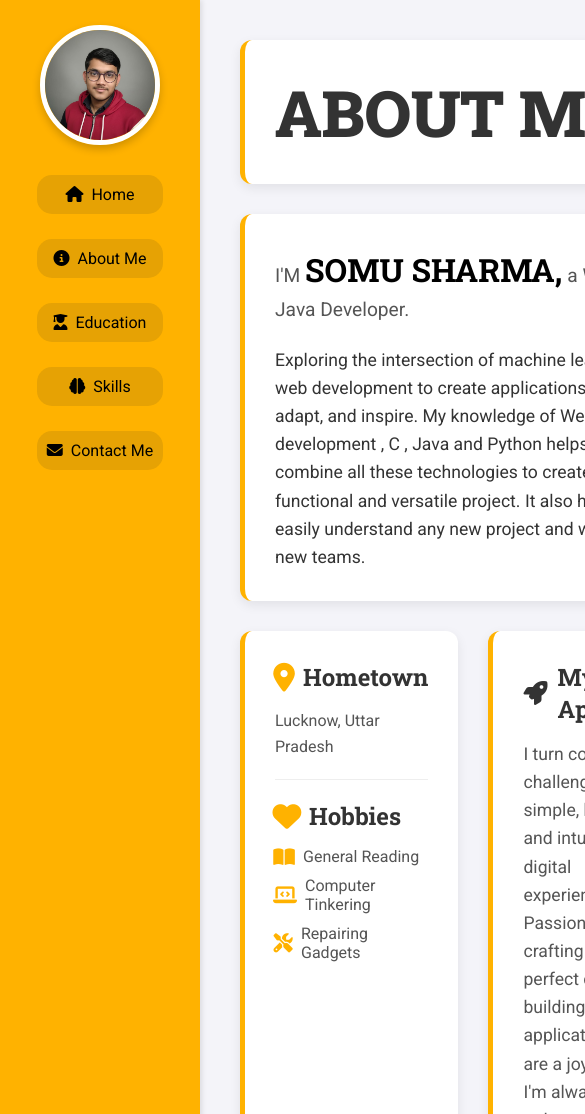
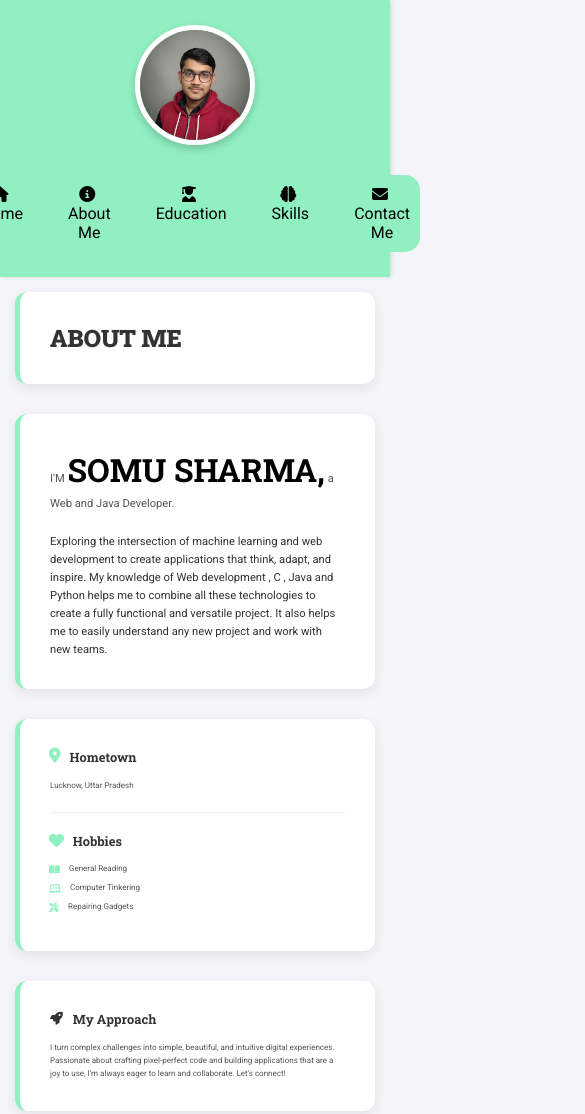
Before and after one commit to Somu9450/Task1, a plain HTML site: page About Me/About me.html in a window 390 px wide. Shown: the top 1114 px of the page, 585 px wide, since content can reach past the window. Drawn offline with Linux system fonts and the light colour scheme.

Commit message:
new push

```diff
--- a/About Me/About Me.css
+++ b/About Me/About Me.css
@@ -18,7 +18,7 @@
     /* Navigation Pane */
     .navigation {
         flex: 0 0 200px;
-        background-color: #ffb200;
+        background-color: #91f0c2;
         padding: 25px 10px;
         display: flex;
         flex-direction: column;
@@ -57,7 +57,7 @@
     .navigation li {
         text-align: center;
         padding: 10px;
-        background: #e6a204;
+        background: #91f0c2;
         border-radius: 15px;
         cursor: pointer;
         transition: transform 0.2s, box-shadow 0.2s, background-color 0.2s;
@@ -85,7 +85,7 @@
       padding: 30px;
       border-radius: 12px;
       box-shadow: 0 4px 12px rgba(0,0,0,0.08);
-      border-left: 5px solid #ffb200;
+      border-left: 5px solid #91f0c2;
     }
     .basic-info{
       background-color: #fff;
@@ -95,7 +95,7 @@
       padding:30px;
       border-radius: 12px;
       box-shadow: 0 4px 12px rgba(0,0,0,0.08);
-      border-left: 5px solid #ffb200;
+      border-left: 5px solid #91f0c2;
     }
     .main-para{
         margin-bottom:20px;
@@ -120,7 +120,7 @@
 
     .hometown i{
         transform: scale(1.2);
-      color: #ffb200;
+      color: #91f0c2;
     }
 
     .hometown, .promise {
@@ -130,7 +130,7 @@
       border-radius: 12px;
       box-shadow: 0 4px 12px rgba(0,0,0,0.08);
       font-size: 1rem;
-      border-left: 5px solid #ffb200;
+      border-left: 5px solid #91f0c2;
     }
 
     .hometown h3, .promise h3 {
@@ -175,3 +175,88 @@
     .promise p {
         font-size: 1.1rem;
     }
+
+     /* Responsive */
+  @media (max-width: 900px) {
+    .container {
+      flex-direction: column;
+    }
+
+    .navigation {
+      flex: 0 0 auto;
+      width: 100%;
+    }
+
+    .navigation ul {
+      flex-direction: row;
+      justify-content: space-around;
+    }
+
+    .content{
+        padding:20px;
+
+    }
+    .heading{
+        font-size: 2rem;
+    }
+    .basic-info{
+        font-size: 0.9rem;
+    }
+    .main-para{
+        font-size:0.9rem;
+    }
+    span{
+        font-size:1rem;
+    }
+    .hometown, .promise p{
+        font-size: 0.8rem;
+    }
+     .hometown h3, .promise h3 {
+        font-size: 1.1rem;
+
+     }
+}
+
+@media(max-width:600px){
+    .container {
+      flex-direction: column;
+    }
+
+    .navigation {
+      flex: 0 0 auto;
+      width: 100%;
+    }
+
+    .navigation ul {
+      flex-direction: row;
+      justify-content:space-between;
+    }
+
+    .content{
+        padding:15px;
+
+    }
+    .heading{
+        font-size: 1.5rem;
+    }
+    .basic-info{
+        font-size: 0.7rem;
+    }
+    .main-para{
+        font-size:0.7rem;
+    }
+    span{
+        font-size:0.8rem;
+    }
+    .hometown, .promise p{
+        font-size: 0.5rem;
+    }
+     .hometown h3, .promise h3 {
+        font-size: 0.8rem;
+
+     }
+    .hometown-promise-flex{
+        flex-direction: column;
+    }
+
+}
--- a/Contact Me/contactme.css
+++ b/Contact Me/contactme.css
@@ -4,6 +4,7 @@
       box-sizing: border-box;
       font-family: 'Roboto', sans-serif;
     }
+
     body {
       background: #f4f4f9;
       color: #333;
@@ -14,7 +15,7 @@
     }
     .navigation {
       flex: 0 0 200px;
-      background-color: #ffb200;
+      background-color: #91f0c2;
       padding: 25px 10px;
       display: flex;
       flex-direction: column;
@@ -48,7 +49,7 @@
     .navigation li {
       text-align: center;
       padding: 10px;
-      background: #e6a204;
+      background: #91f0c2;
       border-radius: 15px;
       cursor: pointer;
       transition: transform 0.2s, box-shadow 0.2s, background-color 0.2s;
@@ -66,9 +67,11 @@
       gap: 30px;
     }
     .form {
-      flex: 2;
+      flex: 1;
+      align-self: center;
       background-color:#f4f4f9;
       padding: 30px;
+      width:50%;
       border-radius: 15px;
       box-shadow: 0 4px 15px rgba(0,0,0,0.1);
     }
@@ -97,7 +100,7 @@
       display: block;
       width: 100%;
       padding: 12px;
-      background-color: #ffb200;
+      background-color: #91f0c2;
       color: #323232;
       border: none;
       border-radius: 8px;
@@ -107,11 +110,13 @@
       transition: background-color 0.2s;
     }
     .form button:hover {
-      background-color: #e6a204;
+      background-color: #91f0c2;
     }
     .social {
       flex: 1;
       display: flex;
+      align-self: center;
+      width:50%;
       justify-content: center;
       align-items: center;
       gap: 25px;
@@ -127,5 +132,21 @@
     }
     .social a:hover {
       transform: scale(1.2);
-      color: #ffb200;
+      color: #91f0c2;
     }
+
+     /* Responsive */
+  @media (max-width: 900px) {
+    .container {
+      flex-direction: column;
+    }
+
+    .navigation {
+      flex: 0 0 auto;
+      width: 100%;
+    }
+
+    .navigation ul {
+      flex-direction: row;
+      justify-content: space-around;
+    }
--- a/Education/Education.css
+++ b/Education/Education.css
@@ -18,7 +18,7 @@
     /* Navigation Pane */
     .navigation {
         flex: 0 0 200px;
-        background-color: #ffb200;
+        background-color: #91f0c2;
         padding: 25px 10px;
         display: flex;
         flex-direction: column;
@@ -57,7 +57,7 @@
     .navigation li {
         text-align: center;
         padding: 10px;
-        background: #e6a204;
+        background: #91f0c2;
         border-radius: 15px;
         cursor: pointer;
         transition: transform 0.2s, box-shadow 0.2s, background-color 0.2s;
@@ -133,7 +133,7 @@
             font-family: 'Roboto Slab', serif;
             margin-bottom: 8px;
             font-size: 1.4rem;
-            color: #e6a204; /* Dark blue for headings */
+            color: #91f0c2; /* Dark blue for headings */
         }
 
         .card-info p {
@@ -149,7 +149,7 @@
         /* Specific section styles */
         .College {
             flex: 0 0 40%; /* Adjusted flex-basis for content */
-            border-left: 5px solid #e6a204; /* Blue accent */
+            border-left: 5px solid #91f0c2; /* Blue accent */
         }
 
         .schooling {
@@ -164,9 +164,26 @@
         }
 
         .intermediate {
-            border-left: 5px solid #e6a204; /* Orange accent */
+            border-left: 5px solid #91f0c2; /* Orange accent */
         }
 
         .Highschool {
-            border-left: 5px solid #e6a204; /* Green accent */
+            border-left: 5px solid #91f0c2; /* Green accent */
         }
+
+         /* Responsive */
+  @media (max-width: 900px) {
+    .container {
+      flex-direction: column;
+    }
+
+    .navigation {
+      flex: 0 0 auto;
+      width: 100%;
+    }
+
+    .navigation ul {
+      flex-direction: row;
+      justify-content: space-around;
+    }
+}
--- a/Home/home.css
+++ b/Home/home.css
@@ -18,7 +18,7 @@
     /* Navigation Pane */
     .navigation {
         flex: 0 0 200px;
-        background-color: #ffb200;
+        background-color: #91f0c2;
         padding: 25px 10px;
         display: flex;
         flex-direction: column;
@@ -57,7 +57,7 @@
     .navigation li {
         text-align: center;
         padding: 10px;
-        background: #e6a204;
+        background: #91f0c2;
         border-radius: 15px;
         cursor: pointer;
         transition: transform 0.2s, box-shadow 0.2s, background-color 0.2s;
@@ -77,10 +77,11 @@
     justify-content: center;
     padding: 40px;
     gap: 20px;
+    margin-left:5%;
   }
 
   .info h2 {
-    color: #ffb200;
+    color: #49454b;
     font-size: 38px;
   }
 
@@ -89,22 +90,26 @@
   }
 
   .info h1 span {
-    color: #ffb200;
+    color: #49454b;
   }
 
   .domain {
-    background: #ffb200;
-    padding: 5px 5px;
+    background: #91f0c2;
+    padding: 1% 1%;
     display: inline-block;
     font-weight: bold;
+    border:none;
+    border-radius:5px;
   }
 
   .sub-domain {
     background: black;
     color: white;
     display: inline-block;
-    padding: 5px 10px;
-    margin-top: 5px;
+    padding: 2% 2%;
+    margin-top: 2%;
+    border:none;
+    border-radius:5px;
   }
 
   .info p {
@@ -140,9 +145,9 @@
     width: 60%;
     height: 60%;
     border-radius: 60%;
-    object-fit: cover;
+    object-fit:inherit;
     border: solid;
-    border-color: #e6a204;
+    border-color: #49454b;
     border-width: 5px;
     border-radius: 100%;
   }
--- a/Skills/skills.css
+++ b/Skills/skills.css
@@ -18,7 +18,7 @@
     /* Navigation Pane */
     .navigation {
         flex: 0 0 200px;
-        background-color: #ffb200;
+        background-color: #91f0c2;
         padding: 25px 10px;
         display: flex;
         flex-direction: column;
@@ -57,7 +57,7 @@
     .navigation li {
         text-align: center;
         padding: 10px;
-        background: #e6a204;
+        background: #91f0c2;
         border-radius: 15px;
         cursor: pointer;
         transition: transform 0.2s, box-shadow 0.2s, background-color 0.2s;
@@ -86,7 +86,7 @@
         padding: 30px;
         border-radius: 12px;
         box-shadow: 0 4px 12px rgba(0,0,0,0.08);
-        border-left: 5px solid #ffb200;
+        border-left: 5px solid #91f0c2;
         display: flex;
         flex-direction: column;
     }
@@ -123,3 +123,20 @@
         transform: translateY(-5px);
         box-shadow: 0 8px 16px rgba(0,0,0,0.1);
     }
+
+     /* Responsive */
+  @media (max-width: 900px) {
+    .container {
+      flex-direction: column;
+    }
+
+    .navigation {
+      flex: 0 0 auto;
+      width: 100%;
+    }
+
+    .navigation ul {
+      flex-direction: row;
+      justify-content: space-around;
+    }
+}
```
Also changed, not shown: Education/Education.html (+12 -0 lines), Skills/skills.html (+1 -1 lines).
